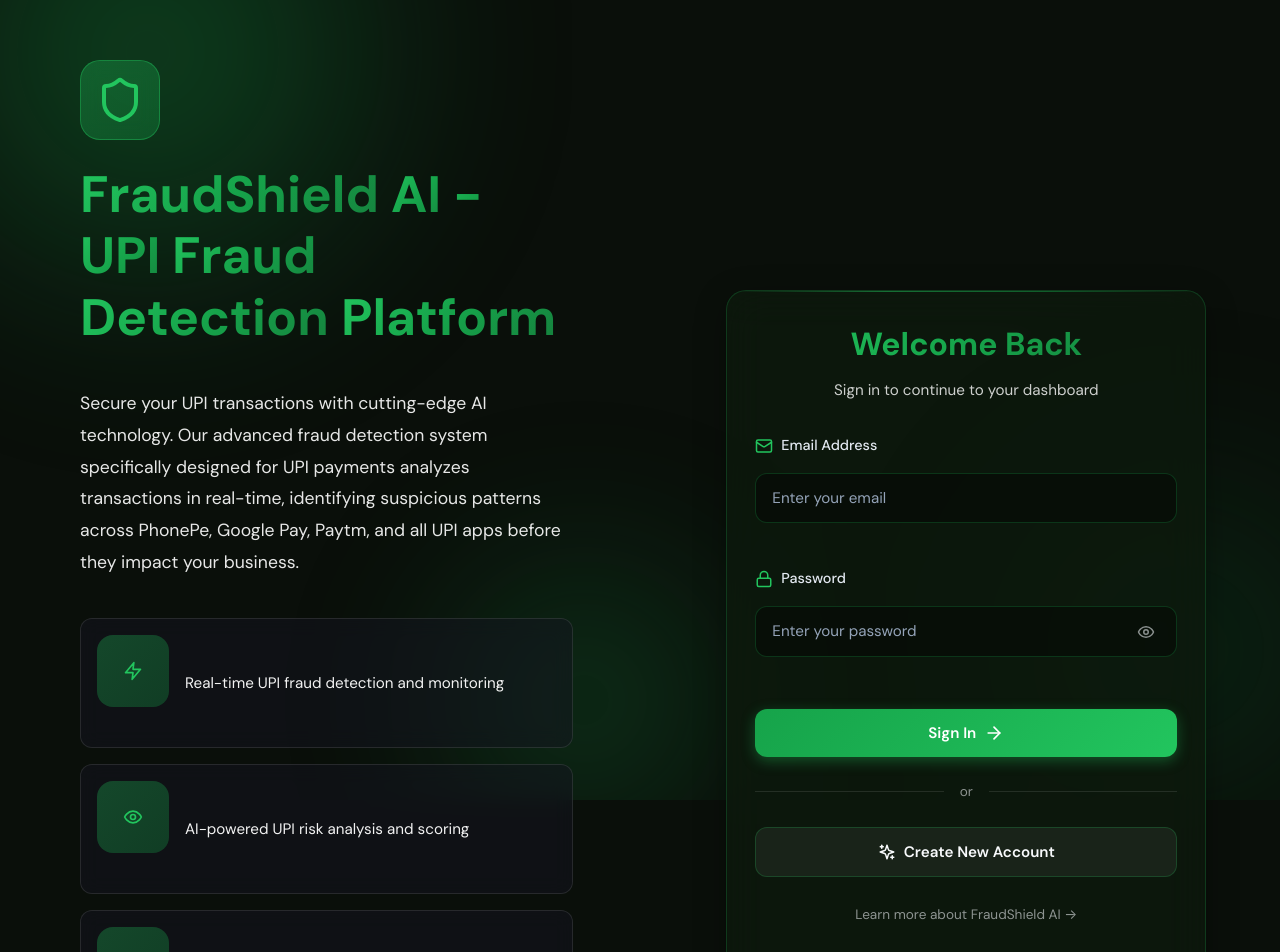
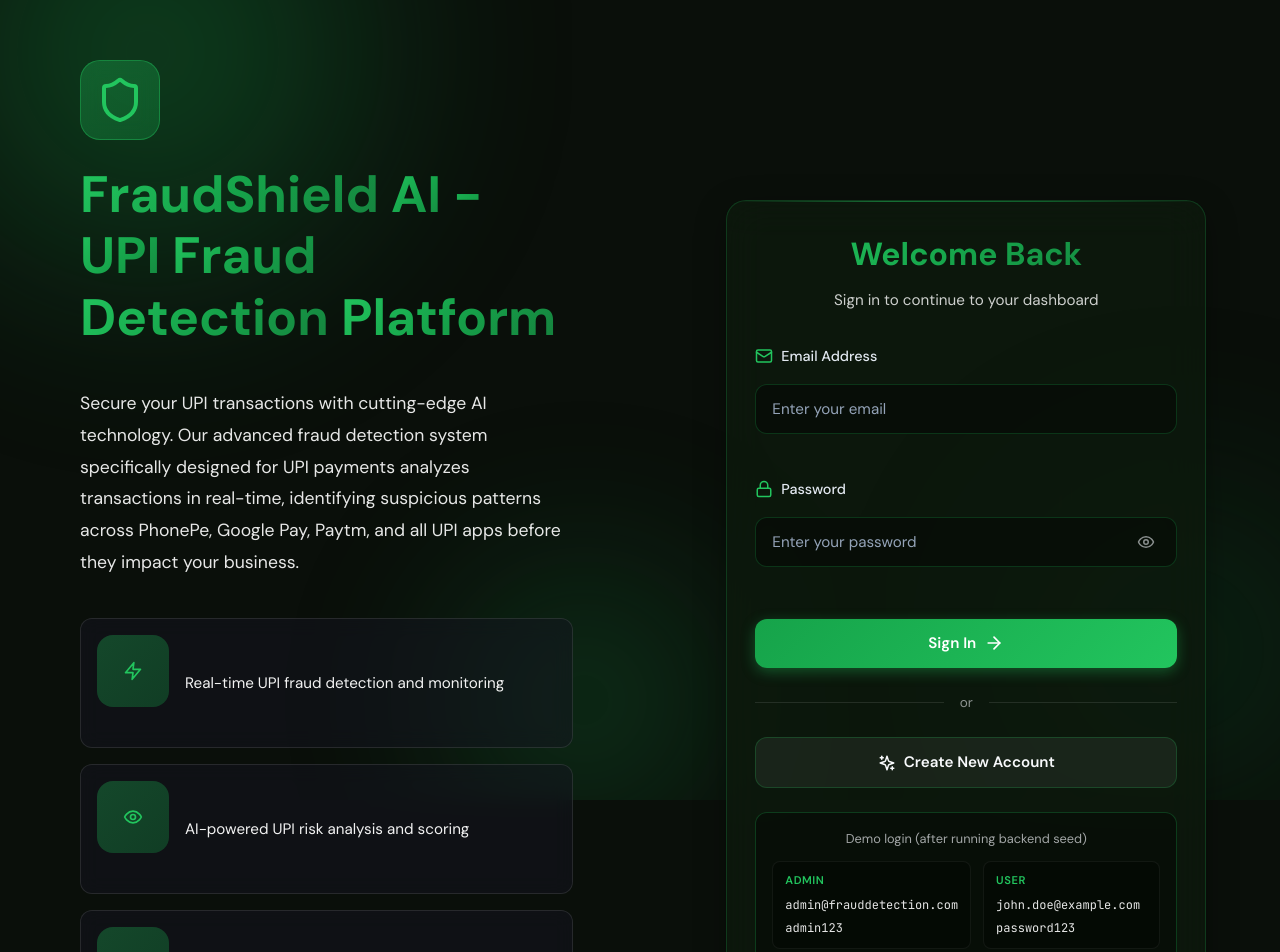
Before and after one commit to UtkarshSingh-06/AI-Powered-Payment-Fraud-Detection-System, a React (Vite) app in the folder frontend/: page /login in a window 1280 px wide. Shown: the top 952 px of the page. Built offline with nearby package versions, Linux system fonts and the light colour scheme; no server answers; the HTML template or start-up script is replaced by a standard one.

Commit message:
feat: Update Login page with UPI-focused content and authentication flow

```diff
--- a/frontend/src/pages/Login.jsx
+++ b/frontend/src/pages/Login.jsx
@@ -186,6 +186,22 @@ function Login() {
               <span>Create New Account</span>
             </Link>
 
+            <div className="demo-credentials">
+              <p className="demo-credentials-title">Demo login (after running backend seed)</p>
+              <div className="demo-credentials-grid">
+                <div className="demo-cred-block">
+                  <span className="demo-cred-role">Admin</span>
+                  <code>admin@frauddetection.com</code>
+                  <code>admin123</code>
+                </div>
+                <div className="demo-cred-block">
+                  <span className="demo-cred-role">User</span>
+                  <code>john.doe@example.com</code>
+                  <code>password123</code>
+                </div>
+              </div>
+            </div>
+
             <div style={{ marginTop: '24px', textAlign: 'center' }}>
               <Link to="/about" style={{ color: 'rgba(229, 231, 235, 0.6)', fontSize: '0.85rem', textDecoration: 'none' }}>
                 Learn more about FraudShield AI →
```
